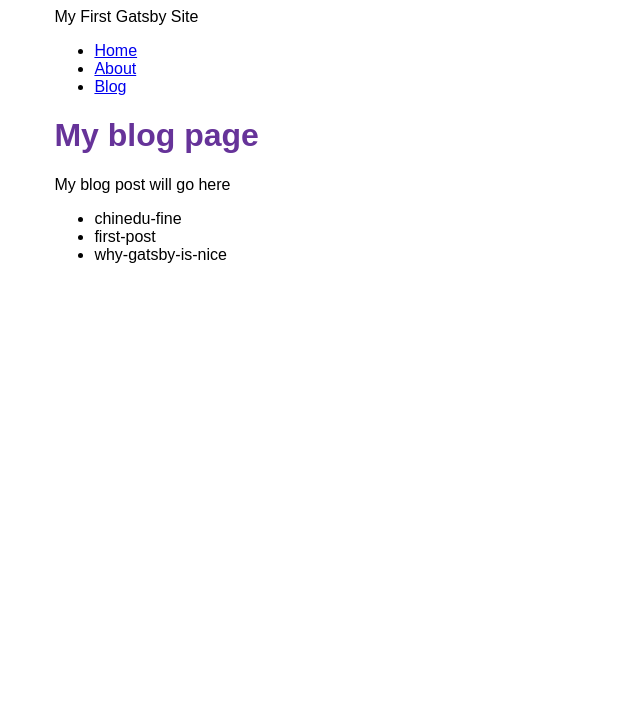
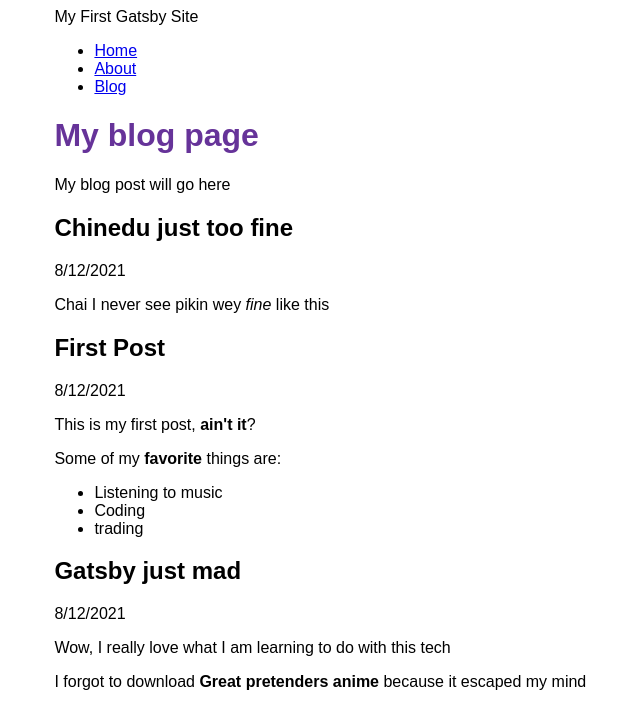
Before and after one commit to Chinedu19/my-first-gatsby-site, a Gatsby site: page /blog in a window 1280 px wide. Shown: the whole page, without its empty margins (80-720 px from the left). Built offline with nearby package versions, Linux system fonts and the light colour scheme; Gatsby itself is replaced by a stand-in of ours.

Commit message:
learnt how to write MDX and render it's content on web page

```diff
--- a/blog/chinedu-fine.mdx
+++ b/blog/chinedu-fine.mdx
@@ -0,0 +1,6 @@
+---
+title: "Chinedu just too fine"
+date: "8/12/2021"
+---
+
+Chai I never see pikin wey *fine* like this
--- a/blog/first-post.mdx
+++ b/blog/first-post.mdx
@@ -0,0 +1,12 @@
+---
+title: "First Post"
+date: "8/12/2021"
+---
+
+This is my first post, **ain't it**?
+
+Some of my **favorite** things are:
+
+* Listening to music
+* Coding
+* trading
--- a/blog/why-gatsby-is-nice.mdx
+++ b/blog/why-gatsby-is-nice.mdx
@@ -0,0 +1,8 @@
+---
+title: "Gatsby just mad"
+date: "8/12/2021"
+---
+
+Wow, I really love what I am learning to do with this tech
+
+I forgot to download **Great pretenders anime** because it escaped my mind
--- a/gatsby-config.js
+++ b/gatsby-config.js
@@ -13,5 +13,6 @@ module.exports = {
         path: `${__dirname}/blog`
       }
     },
+    "gatsby-plugin-mdx",
   ],
 };
--- a/package.json
+++ b/package.json
@@ -15,8 +15,11 @@
     "clean": "gatsby clean"
   },
   "dependencies": {
+    "@mdx-js/mdx": "^1.6.22",
+    "@mdx-js/react": "^1.6.22",
     "gatsby": "^4.3.0",
     "gatsby-plugin-image": "^2.3.0",
+    "gatsby-plugin-mdx": "^3.3.0",
     "gatsby-plugin-sharp": "^4.3.0",
     "gatsby-source-filesystem": "^4.3.0",
     "react": "^17.0.1",
--- a/src/pages/blog.js
+++ b/src/pages/blog.js
@@ -1,27 +1,35 @@
 import React from 'react'
 import { graphql } from 'gatsby'
+import { MDXRenderer } from 'gatsby-plugin-mdx'
 import Layout from '../components/layout'
 
 const BlogPage = ({data}) => {
     return (
         <Layout pageTitle="My blog page">
             <p>My blog post will go here</p>
-            <ul>
                 {
-                    data.allFile.nodes.map(node =>(
-                        <li key={node.name}>{node.name}</li>
+                    data.allMdx.nodes.map(node =>(
+                        <article key={node.name}>
+                        <h2>{node.frontmatter.title}</h2>
+                        <p>{node.frontmatter.date}</p>
+                        <MDXRenderer>{node.body}</MDXRenderer>
+                        </article>
                     ))
                 }
-            </ul>
         </Layout>
     )
 }
 
 export const query = graphql`
 query {
-    allFile {
+    allMdx(sort: {fields: frontmatter___date, order: DESC}) {
       nodes {
-        name
+        frontmatter {
+          title
+          date
+        }
+        id
+        body
       }
     }
   }
```
Also changed, not shown: 1 other file.
